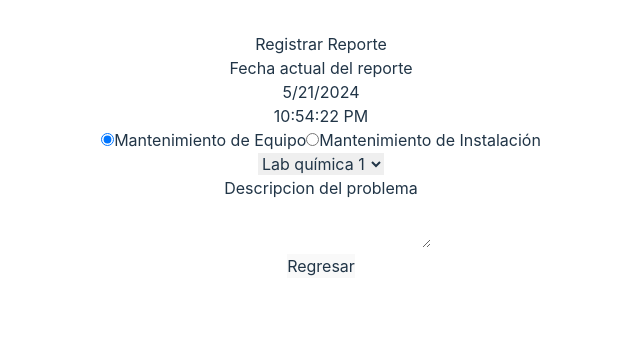
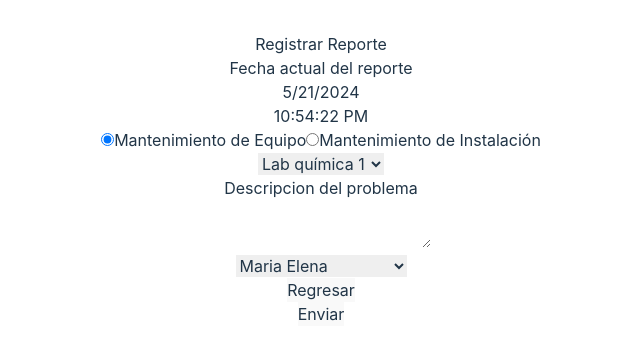
Before and after one commit to CSIPro/labguard, a React (Vite) app: page /Reporte in a window 1280 px wide. Shown: the top 360 px of the page, without its empty margins (319-959 px from the left). Built offline with nearby package versions, Linux system fonts and the light colour scheme.

Commit message:
Actualizacion

```diff
--- a/src/Pages/Reporte.tsx
+++ b/src/Pages/Reporte.tsx
@@ -72,10 +72,23 @@ export default function Reporte() {
             Descripcion del problema <br />
             <textarea name="" id=""></textarea>
           </div>
+          <div>
+            <select name="" id="">
+              <option value="">Maria Elena</option>
+              <option value="">Sapote con lechuga</option>
+            </select>
+          </div>
         </form>
+        <div>
         <form action="">
           <Link to="/"><button>Regresar</button></Link>
         </form>
+        <form action="">
+          <Link to=""><button>Enviar</button></Link>
+        </form>
+        </div>
+
+
 
       </div>
     </main>
```
